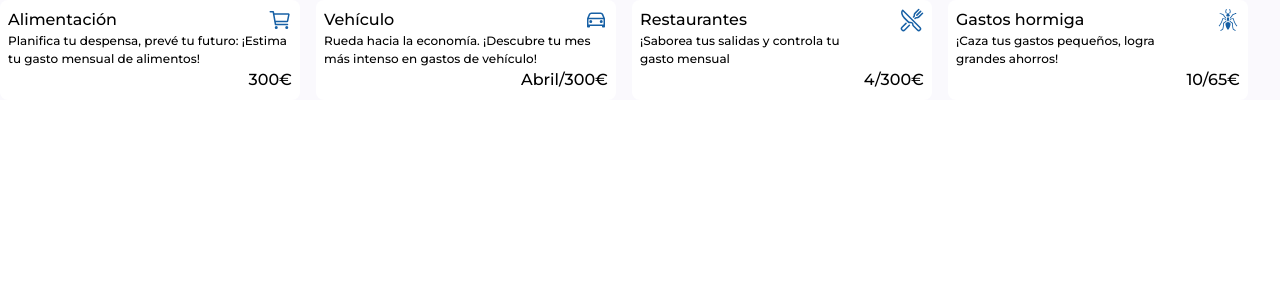
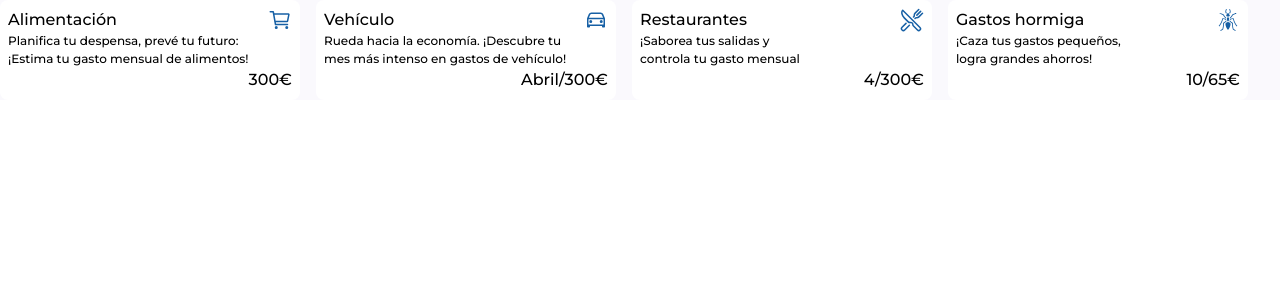
Before and after one commit to grisabel/smart-saving-habits, a Vue app: page / in a window 1280 px wide. Shown: the top 300 px of the page. Built offline with nearby package versions, Linux system fonts and the light colour scheme.

Commit message:
feat/A-1.3: change text-wrap p

```diff
--- a/src/assets/base.css
+++ b/src/assets/base.css
@@ -15,5 +15,5 @@ h1, h2, h3, h4 {
 }
 
 p {
-  text-wrap: pretty;
+  text-wrap: balance;
 }
```
